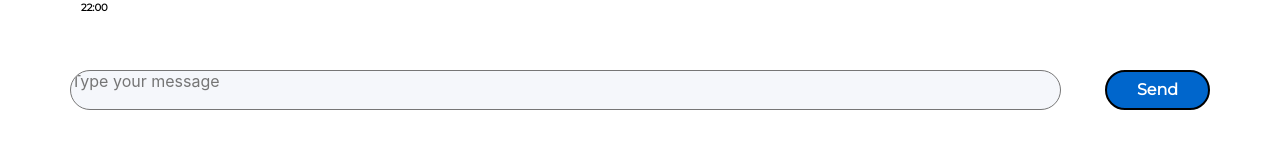
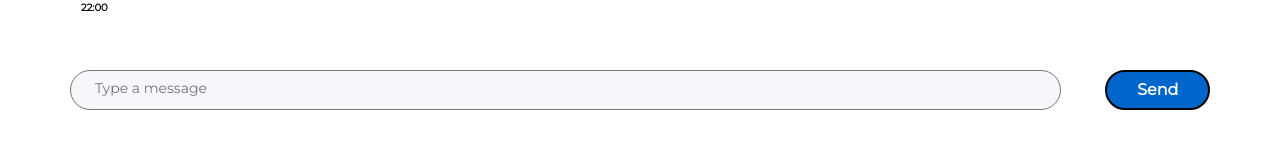
Before and after one commit to AntonKrasouski88/home_works, a React (Create React App) app: page / in a window 1280 px wide. Shown: the part 231-380 px from the top of the page. Built offline with nearby package versions, Linux system fonts and the light colour scheme.

Commit message:
fix: textarea

```diff
--- a/src/s2-homeworks/hw01/message-sender/MessageSender.module.css
+++ b/src/s2-homeworks/hw01/message-sender/MessageSender.module.css
@@ -13,7 +13,13 @@
     background-color: #F5F7FB;
     appearance: none;
     border-style: solid;
-
+    font-family: 'Montserrat', sans-serif;
+    font-style: normal;
+    font-weight: 400;
+    font-size: 14px;
+    line-height: 17px;
+    padding-top: 9px;
+    padding-left: 24px;
 }
 
 .button {
--- a/src/s2-homeworks/hw01/message-sender/MessageSender.tsx
+++ b/src/s2-homeworks/hw01/message-sender/MessageSender.tsx
@@ -52,7 +52,7 @@ const MessageSender = (props: any) => {
                     ref={textareaRef}
 
                     title={'Shift+Enter for send'}
-                    placeholder={'Type your message'}
+                    placeholder={'Type a message'}
                     value={text}
 
                     onChange={onChange}
```
